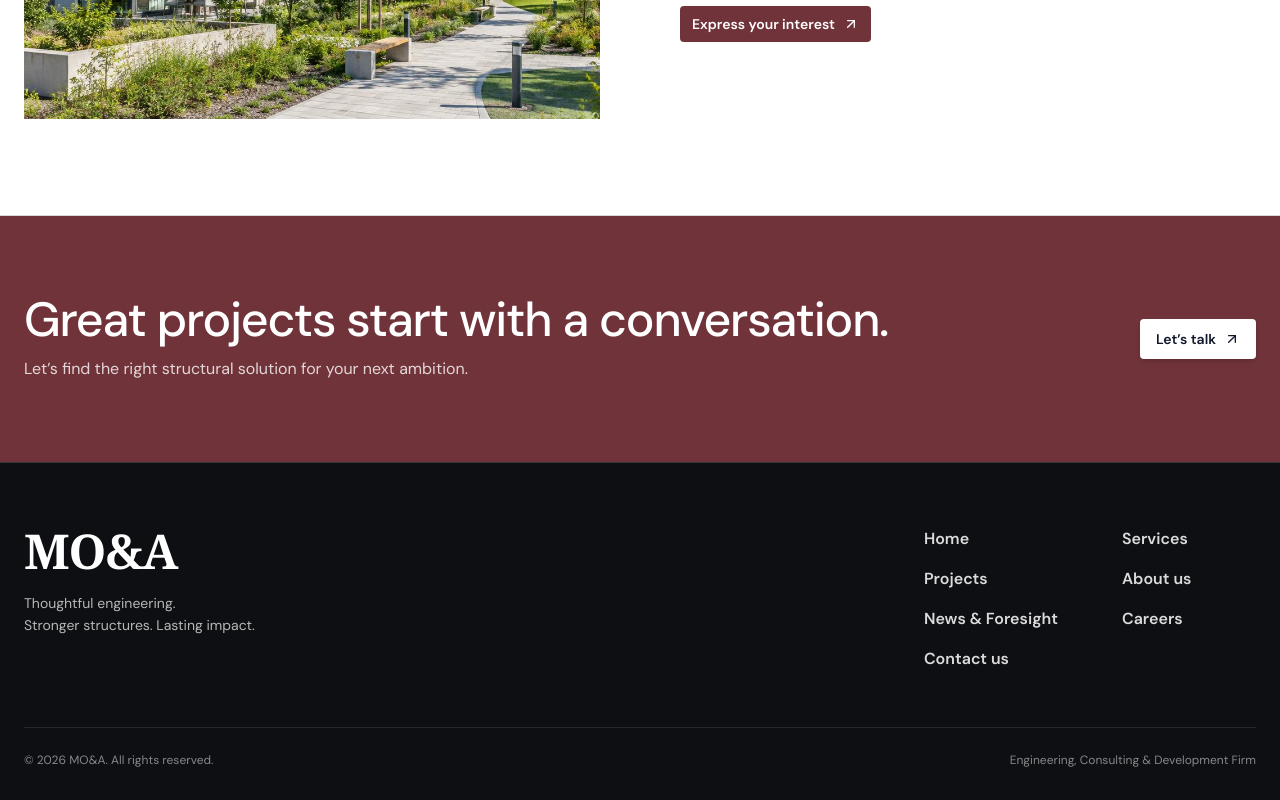
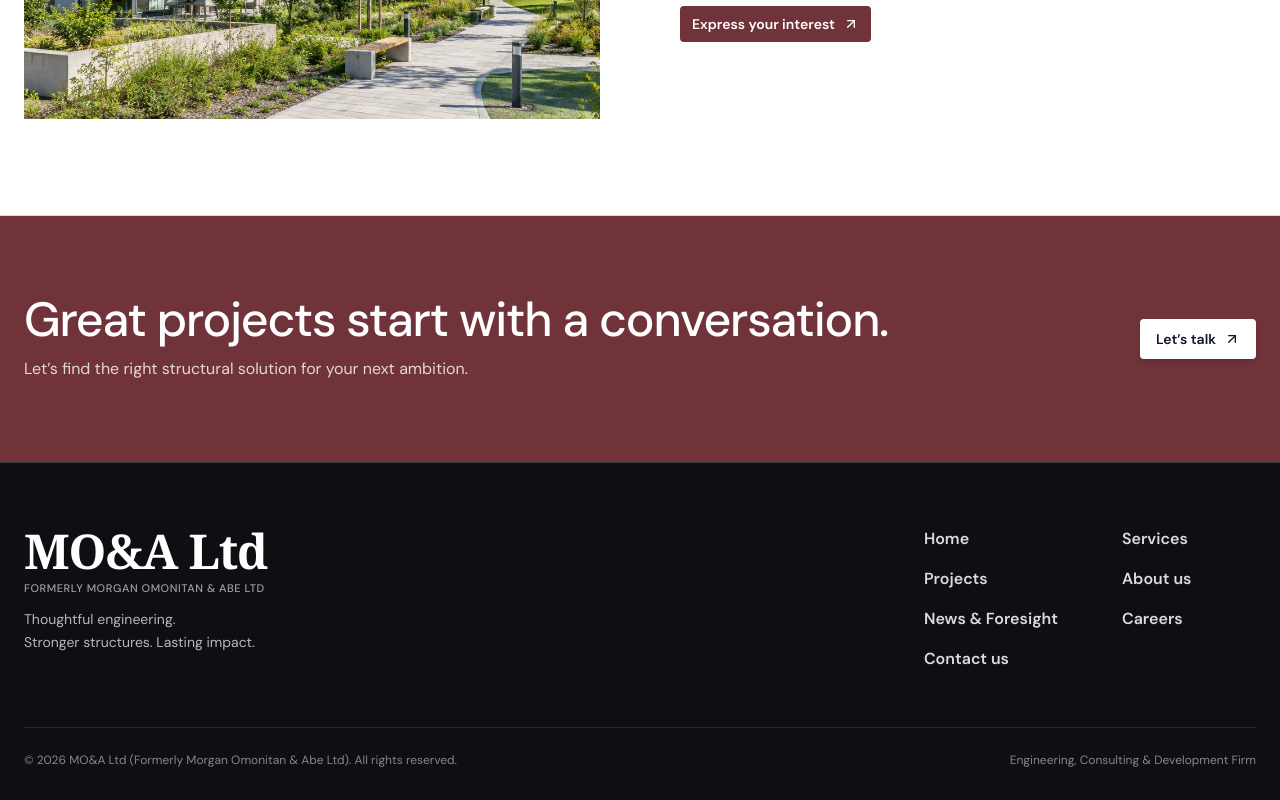
Before and after one commit to tunjiNg01/moa-web-staging, a Next.js app in the folder apps/website/: page /careers in a window 1280 px wide. Shown: the part 1075-1875 px from the top of the page. Built offline with nearby package versions, Linux system fonts and the light colour scheme; no server answers.

Commit message:
feat(branding): showcase 'MO&A Ltd (formerly Morgan Omonitan & Abe Ltd)' across site and metadata

```diff
--- a/apps/website/app/about/page.tsx
+++ b/apps/website/app/about/page.tsx
@@ -11,14 +11,14 @@ import { ContactBand } from "@/components/contact-band";
 export const metadata: Metadata = {
   title: "About Us | Our Legacy, Leadership & Vision",
   description:
-    "Founded in 1972, Morgan Omonitan & Abe Ltd (MO&A) brings over 40 years of civil and structural engineering excellence to Nigeria, Ghana, and West Africa.",
+    "Founded in 1972, MO&A Ltd (formerly Morgan Omonitan & Abe Ltd) brings over 40 years of engineering, consulting & development excellence to Nigeria, Ghana, and West Africa.",
   alternates: {
     canonical: "/about",
   },
   openGraph: {
-    title: "About MO&A | Engineering Excellence Since 1972",
+    title: "About MO&A Ltd | Formerly Morgan Omonitan & Abe Ltd",
     description:
-      "Founded in 1972, Morgan Omonitan & Abe Ltd brings over 40 years of trusted structural engineering expertise across West Africa.",
+      "Founded in 1972, MO&A Ltd (formerly Morgan Omonitan & Abe Ltd) brings over 40 years of trusted engineering expertise across West Africa.",
     url: "/about",
     type: "website",
   },
@@ -46,7 +46,7 @@ export default function AboutPage() {
   return (
     <div>
       <PageHeading
-        label="About MO&A"
+        label="About MO&A Ltd"
         title="Engineering with purpose."
         description="We are an engineering, consulting & development firm. Our work connects bold ideas with the technical thinking that makes them possible."
       />
@@ -55,18 +55,21 @@ export default function AboutPage() {
       <section className="py-20 sm:py-24 bg-background border-b border-border">
         <div className="max-w-7xl mx-auto px-6 grid grid-cols-1 lg:grid-cols-2 gap-12 lg:gap-20 items-center">
           <div className="space-y-6">
-            <span className="text-primary text-xs uppercase tracking-widest font-bold block">
-              The way we think
-            </span>
+            <div className="flex flex-wrap items-center gap-3">
+              <span className="text-primary text-xs uppercase tracking-widest font-bold block">
+                The way we think
+              </span>
+              <span className="inline-flex items-center text-[11px] font-semibold tracking-wide uppercase px-2.5 py-0.5 rounded-xs bg-primary/10 text-primary border border-primary/20">
+                MO&amp;A Ltd &bull; Formerly Morgan Omonitan &amp; Abe Ltd
+              </span>
+            </div>
             <h2 className="text-3xl sm:text-4xl lg:text-5xl font-medium tracking-tight leading-tight">
               More than a structure.
               <br />
               A foundation for possibility.
             </h2>
             <p className="text-base sm:text-lg text-muted-foreground leading-relaxed">
-              Every project begins with an ambition. Our role is to understand
-              it, ask the right questions and find the structural approach that
-              brings it to life.
+              Founded in 1972 as Morgan Omonitan &amp; Abe Ltd, today our consultancy moves forward as <strong className="font-semibold text-foreground">MO&amp;A Ltd (formerly Morgan Omonitan &amp; Abe Ltd)</strong>. Every project begins with an ambition. Our role is to understand it, ask the right questions and find the structural approach that brings it to life.
             </p>
             <p className="text-base sm:text-lg text-muted-foreground leading-relaxed">
               We value clear communication, considered decisions and close
--- a/apps/website/app/careers/page.tsx
+++ b/apps/website/app/careers/page.tsx
@@ -8,9 +8,9 @@ import { PageHeading } from "@/components/page-heading";
 import { ContactBand } from "@/components/contact-band";
 
 export const metadata: Metadata = {
-  title: "Careers & Opportunities | Join MO&A",
+  title: "Careers & Opportunities | Join MO&A Ltd",
   description:
-    "Explore engineering careers and opportunities at Morgan Omonitan & Abe Ltd (MO&A). Build lasting infrastructure across Nigeria and Ghana.",
+    "Explore engineering careers and opportunities at MO&A Ltd (formerly Morgan Omonitan & Abe Ltd). Build lasting infrastructure across Nigeria and Ghana.",
   alternates: {
     canonical: "/careers",
   },
--- a/apps/website/app/layout.tsx
+++ b/apps/website/app/layout.tsx
@@ -15,12 +15,17 @@ const siteUrl = process.env.NEXT_PUBLIC_SITE_URL || "https://main.d1ic7480t1o1t4
 export const metadata: Metadata = {
   metadataBase: new URL(siteUrl),
   title: {
-    default: "MO&A | Engineering, Consulting & Development Firm",
-    template: "%s | MO&A",
+    default: "MO&A Ltd | Formerly Morgan Omonitan & Abe Ltd | Engineering & Consulting Firm",
+    template: "%s | MO&A Ltd",
   },
   description:
-    "Morgan Omonitan & Abe Ltd (MO&A) is a premier engineering, consulting & development firm in Nigeria and Ghana, providing integrated engineering, project management, and independent expert advisory since 1972.",
+    "MO&A Ltd (formerly Morgan Omonitan & Abe Ltd) is a premier engineering, consulting & development firm in Nigeria and Ghana, providing integrated engineering, project management, and independent expert advisory since 1972.",
   keywords: [
+    "MO&A Ltd",
+    "formerly Morgan Omonitan & Abe Ltd",
+    "Morgan Omonitan & Abe Ltd",
+    "Morgan Omonitan & Abe",
+    "MO&A",
     "engineering consulting development firm",
     "structural engineering consultancy",
     "civil engineering Nigeria",
@@ -32,12 +37,10 @@ export const metadata: Metadata = {
     "feasibility studies engineering",
     "tender detailed design",
     "construction quality governance",
-    "MO&A",
-    "Morgan Omonitan & Abe",
   ],
-  authors: [{ name: "Morgan Omonitan & Abe Ltd (MO&A)", url: siteUrl }],
-  creator: "MO&A",
-  publisher: "MO&A",
+  authors: [{ name: "MO&A Ltd (formerly Morgan Omonitan & Abe Ltd)", url: siteUrl }],
+  creator: "MO&A Ltd",
+  publisher: "MO&A Ltd",
   formatDetection: {
     email: false,
     address: false,
@@ -52,11 +55,11 @@ export const metadata: Metadata = {
     apple: "/images/moa-logo.jpeg",
   },
   openGraph: {
-    title: "MO&A | Engineering, Consulting & Development Firm",
+    title: "MO&A Ltd | Formerly Morgan Omonitan & Abe Ltd",
     description:
-      "Thoughtful engineering. Stronger structures. Lasting impact. Serving Nigeria and Ghana since 1972.",
+      "Thoughtful engineering. Stronger structures. Lasting impact. Serving Nigeria and Ghana since 1972 as MO&A Ltd (formerly Morgan Omonitan & Abe Ltd).",
     url: siteUrl,
-    siteName: "MO&A - Morgan Omonitan & Abe Ltd",
+    siteName: "MO&A Ltd (Formerly Morgan Omonitan & Abe Ltd)",
     locale: "en_US",
     type: "website",
     images: [
@@ -64,13 +67,13 @@ export const metadata: Metadata = {
         url: "/images/moa-logo.jpeg",
         width: 1200,
         height: 630,
-        alt: "MO&A - Engineering, Consulting & Development Firm",
+        alt: "MO&A Ltd - Formerly Morgan Omonitan & Abe Ltd",
       },
     ],
   },
   twitter: {
     card: "summary_large_image",
-    title: "MO&A | Engineering, Consulting & Development Firm",
+    title: "MO&A Ltd | Formerly Morgan Omonitan & Abe Ltd",
     description:
       "Thoughtful engineering. Stronger structures. Lasting impact across West Africa.",
     images: ["/images/moa-logo.jpeg"],
@@ -91,13 +94,18 @@ export const metadata: Metadata = {
 const jsonLd = {
   "@context": "https://schema.org",
   "@type": "ProfessionalService",
-  "name": "Morgan Omonitan & Abe Ltd (MO&A)",
-  "alternateName": "MO&A",
+  "name": "MO&A Ltd",
+  "legalName": "MO&A Ltd",
+  "alternateName": [
+    "Morgan Omonitan & Abe Ltd",
+    "MO&A",
+    "Morgan Omonitan & Abe",
+  ],
   "url": siteUrl,
   "logo": `${siteUrl}/images/moa-logo.jpeg`,
   "image": `${siteUrl}/images/moa-logo.jpeg`,
   "description":
-    "Premier engineering, consulting & development firm delivering integrated engineering, project management, and independent expert services across Nigeria and West Africa.",
+    "MO&A Ltd (formerly Morgan Omonitan & Abe Ltd) is a premier engineering, consulting & development firm delivering integrated engineering, project management, and independent expert services across Nigeria and West Africa.",
   "foundingDate": "1972",
   "address": {
     "@type": "PostalAddress",
--- a/apps/website/components/site-footer.tsx
+++ b/apps/website/components/site-footer.tsx
@@ -24,9 +24,12 @@ export function SiteFooter() {
               className="font-serif text-4xl sm:text-5xl font-bold tracking-tight text-white hover:opacity-90 transition-opacity"
               aria-label="MO&A Home"
             >
-              MO&A
+              MO&A Ltd
             </Link>
-            <p className="mt-4 text-xs sm:text-sm text-white/70 max-w-xs leading-relaxed">
+            <p className="mt-1 text-[11px] uppercase tracking-wider text-white/60 font-medium">
+              Formerly Morgan Omonitan &amp; Abe Ltd
+            </p>
+            <p className="mt-3 text-xs sm:text-sm text-white/70 max-w-xs leading-relaxed">
               Thoughtful engineering.
               <br />
               Stronger structures. Lasting impact.
@@ -50,7 +53,7 @@ export function SiteFooter() {
         </div>
 
         <div className="pt-6 flex flex-col sm:flex-row justify-between items-center gap-4 text-xs text-white/50">
-          <span>© {currentYear} MO&A. All rights reserved.</span>
+          <span>© {currentYear} MO&A Ltd (Formerly Morgan Omonitan &amp; Abe Ltd). All rights reserved.</span>
           <span>Engineering, Consulting &amp; Development Firm</span>
         </div>
       </div>
--- a/apps/website/lib/site-content.ts
+++ b/apps/website/lib/site-content.ts
@@ -566,7 +566,7 @@ export const newsArticles: NewsArticle[] = [
     summary:
       "Building on over 40 years of pioneering engineering in Nigeria, MO&A formalizes its cross-border consulting presence to support landmark infrastructure across Ghana.",
     content: [
-      "Morgan Omonitan & Abe Ltd (MO&A) is pleased to announce the formal expansion of its consultancy operations to Accra, Ghana, reinforcing our long-standing commitment to delivering premier engineering and development advisory throughout West Africa.",
+      "MO&A Ltd (formerly Morgan Omonitan & Abe Ltd) is pleased to announce the formal expansion of its consultancy operations to Accra, Ghana, reinforcing our long-standing commitment to delivering premier engineering and development advisory throughout West Africa.",
       "Having partnered on major cross-border commercial, industrial, and infrastructure assignments over past decades, the Accra presence provides local and multinational stakeholders with direct access to our multidisciplinary technical teams.",
       "As West Africa accelerates regional trade and urban development under the AfCFTA framework, MO&A remains positioned at the forefront of providing independent, world-class structural engineering and project management consultancy.",
     ],
```
Also changed, not shown: apps/website/app/page.tsx (+7 -3 lines).
